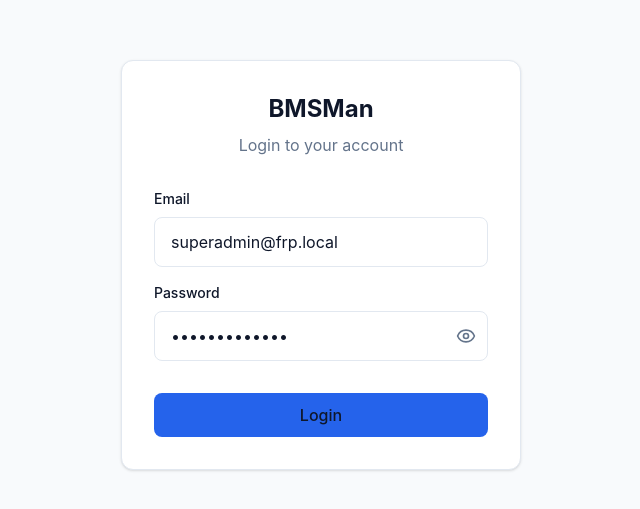
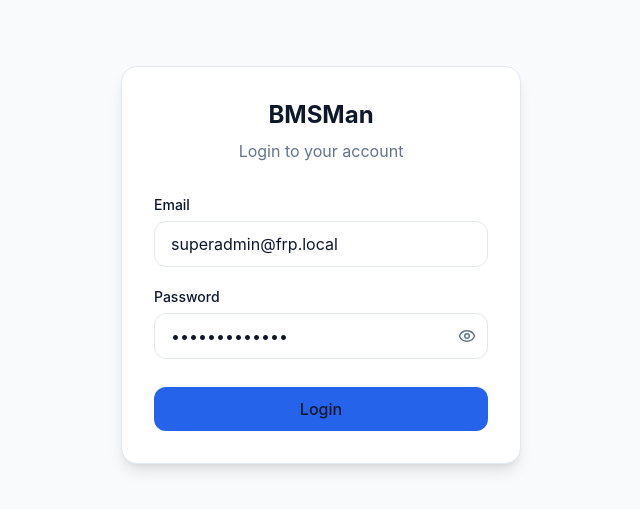
Before and after one commit to sourabh7373/bmsman, a Next.js app: page /login in a window 1280 px wide. Shown: the part 135-644 px from the top of the page, without its empty margins (319-959 px from the left). Built offline with nearby package versions, Linux system fonts and the light colour scheme.

Commit message:
feat: improve UI and mobile responsiveness

```diff
--- a/app/globals.css
+++ b/app/globals.css
@@ -9,6 +9,7 @@
   --primary: #2563eb;
   --primary-foreground: #ffffff;
   --muted: #64748b;
+  --radius: 0.75rem;
 }
 
 @theme inline {
@@ -18,6 +19,7 @@
   --color-border: var(--border);
   --color-primary: var(--primary);
   --color-muted: var(--muted);
+  --radius-md: var(--radius);
   --font-sans: "Inter", ui-sans-serif, system-ui, sans-serif;
 }
 
@@ -33,9 +35,20 @@
   -webkit-font-smoothing: antialiased;
   overflow-x: hidden;
   width: 100%;
+  line-height: 1.5;
 }
 
-/* Ensure tables don't break layout */
-.overflow-x-auto {
+/* Responsive Table Wrapper */
+.table-container {
+  width: 100%;
+  overflow-x: auto;
   -webkit-overflow-scrolling: touch;
+  border: 1px solid var(--border);
+  border-radius: var(--radius);
 }
+
+/* Focus States for Accessibility */
+:focus-visible {
+  outline: 2px solid var(--primary);
+  outline-offset: 2px;
+}
--- a/app/login/page.tsx
+++ b/app/login/page.tsx
@@ -44,40 +44,40 @@
   };
 
   return (
-    <div className="min-h-screen flex items-center justify-center bg-background p-4">
-      <div className="bg-card border border-border shadow-sm rounded-xl p-8 w-full max-w-[400px]">
+    <div className="min-h-screen flex items-center justify-center bg-background p-4 sm:p-6">
+      <div className="bg-card border border-border shadow-lg rounded-2xl p-6 sm:p-8 w-full max-w-[400px]">
         <h1 className="text-2xl font-bold text-center text-foreground mb-2">BMSMan</h1>
         <p className="text-muted text-center mb-8">Login to your account</p>
 
         {error && (
-          <div className="mb-4 p-3 bg-red-50 text-red-600 text-sm rounded-lg border border-red-100">
+          <div className="mb-6 p-3 bg-red-50 text-red-600 text-sm rounded-md border border-red-100">
             {error}
           </div>
         )}
 
-        <form onSubmit={login} className="space-y-4">
-          <div className="flex flex-col gap-2">
+        <form onSubmit={login} className="space-y-5">
+          <div className="flex flex-col gap-1.5">
             <label className="text-sm font-medium text-foreground">Email</label>
             <input
               type="email"
-              className="border border-border rounded-lg px-4 py-3 w-full outline-none focus:ring-2 focus:ring-primary/20 transition-all"
+              className="border border-border rounded-md px-4 py-2.5 w-full outline-none focus:ring-2 focus:ring-primary/20 transition-all"
               value={email}
               onChange={(e) => setEmail(e.target.value)}
-              placeholder="Enter email"
+              placeholder="name@company.com"
               required
               aria-label="Email"
             />
           </div>
 
-          <div className="flex flex-col gap-2">
+          <div className="flex flex-col gap-1.5">
             <label className="text-sm font-medium text-foreground">Password</label>
             <div className="relative">
               <input
-                className="border border-border rounded-lg px-4 py-3 w-full outline-none focus:ring-2 focus:ring-primary/20 transition-all pr-12"
+                className="border border-border rounded-md px-4 py-2.5 w-full outline-none focus:ring-2 focus:ring-primary/20 transition-all pr-12"
                 type={showPassword ? "text" : "password"}
                 value={password}
                 onChange={(e) => setPassword(e.target.value)}
-                placeholder="Enter password"
+                placeholder="••••••••"
                 required
                 aria-label="Password"
               />
@@ -86,7 +86,7 @@
                 onClick={() => setShowPassword(!showPassword)}
                 className="absolute right-3 top-1/2 -translate-y-1/2 text-muted hover:text-foreground"
               >
-                {showPassword ? <EyeOff size={20} /> : <Eye size={20} />}
+                {showPassword ? <EyeOff size={18} /> : <Eye size={18} />}
               </button>
             </div>
           </div>
@@ -94,7 +94,7 @@
           <button
             type="submit"
             disabled={loading}
-            className="w-full bg-primary text-primary-foreground font-medium rounded-lg h-[44px] hover:bg-primary/90 transition-colors disabled:opacity-50 mt-4"
+            className="w-full bg-primary text-primary-foreground font-medium rounded-md h-[44px] hover:bg-primary/90 transition-all disabled:opacity-50 mt-2"
           >
             {loading ? "Logging in..." : "Login"}
           </button>
--- a/app/organizations/create/page.tsx
+++ b/app/organizations/create/page.tsx
@@ -87,7 +87,7 @@
           <div className="bg-card border border-border rounded-xl shadow-sm p-6 lg:p-8">
             <div className="grid grid-cols-1 md:grid-cols-2 gap-6">
               {fields.map((field) => (
-                <div key={field.name} className="flex flex-col gap-2">
+                <div key={field.name} className="flex flex-col gap-1.5">
                   <label className="text-sm font-medium text-foreground">{field.label}</label>
                   <input
                     name={field.name}
@@ -95,19 +95,21 @@
                     onChange={handleChange}
                     placeholder={field.label}
                     type={field.type || "text"}
-                    className="border border-border rounded-lg px-4 py-3 w-full outline-none focus:ring-2 focus:ring-primary/20 transition-all"
+                    className="border border-border rounded-md px-4 py-2.5 w-full outline-none focus:ring-2 focus:ring-primary/20 transition-all"
                   />
                 </div>
               ))}
             </div>
 
+            <div className="mt-8 flex justify-end">
               <button
                 onClick={createOrganization}
                 disabled={loading}
-              className="mt-8 w-full bg-primary text-primary-foreground font-medium rounded-lg h-[44px] hover:bg-primary/90 transition-colors disabled:opacity-50"
+                className="bg-primary text-primary-foreground px-6 py-2.5 rounded-md font-medium hover:bg-primary/90 transition-all w-full md:w-auto disabled:opacity-50"
               >
                 {loading ? "Creating..." : "Create Organization"}
               </button>
+            </div>
           </div>
         </main>
       </div>
--- a/app/organizations/page.tsx
+++ b/app/organizations/page.tsx
@@ -58,12 +58,12 @@
             </div>
           )}
 
-          <div className="bg-card border border-border rounded-xl shadow-sm overflow-hidden">
+          <div className="bg-card border border-border rounded-md shadow-sm overflow-hidden">
             {loading ? (
               <div className="p-8 text-center text-muted">Loading...</div>
             ) : (
-              <div className="overflow-x-auto">
-                <table className="w-full text-sm min-w-[600px]">
+              <div className="table-container">
+                <table className="w-full text-sm">
                   <thead>
                     <tr className="border-b border-border text-muted bg-gray-50/50">
                       <th className="p-4 text-left font-medium">Company Name</th>
@@ -78,9 +78,9 @@
                         <td className="p-4 text-muted">{org.email}</td>
                         <td className="p-4 text-right">
                           <Link href={`/organizations/${org.id}`}>
-                            <button className="text-primary hover:text-primary/80 font-medium h-[44px] px-4">
+                            <span className="text-primary hover:text-primary/80 font-medium px-4 py-2 rounded-md hover:bg-blue-50 transition-all">
                               View
-                            </button>
+                            </span>
                           </Link>
                         </td>
                       </tr>
--- a/components/Sidebar.tsx
+++ b/components/Sidebar.tsx
@@ -31,11 +31,19 @@
 
       {/* Sidebar */}
       <aside
-        className={`fixed lg:static inset-y-0 left-0 z-50 w-64 bg-card border-r border-border p-6 transform transition-transform duration-200 ease-in-out ${
+        className={`fixed lg:static inset-y-0 left-0 z-50 w-64 bg-card border-r border-border p-6 transform transition-transform duration-300 ease-in-out ${
           isOpen ? "translate-x-0" : "-translate-x-full lg:translate-x-0"
         }`}
       >
-        <h1 className="hidden lg:block text-xl font-bold text-foreground mb-10 px-3">BMSMan</h1>
+        <div className="flex items-center justify-between mb-10 px-3">
+          <h1 className="text-xl font-bold text-foreground">BMSMan</h1>
+          <button
+            onClick={() => setIsOpen(false)}
+            className="lg:hidden p-2 text-muted hover:text-foreground"
+          >
+            <X size={20} />
+          </button>
+        </div>
         <nav aria-label="Main navigation">
           <ul className="space-y-1">
             {navItems.map((item) => (
@@ -43,7 +51,7 @@
                 <Link
                   href={item.href}
                   onClick={() => setIsOpen(false)}
-                  className="flex items-center p-3 text-foreground rounded-lg hover:bg-gray-100 transition-colors h-[44px] focus:ring-2 focus:ring-primary focus:outline-none"
+                  className="flex items-center p-3 text-foreground rounded-md hover:bg-blue-50 hover:text-primary transition-all h-[44px] focus:ring-2 focus:ring-primary focus:outline-none"
                 >
                   {item.name}
                 </Link>
--- a/components/Topbar.tsx
+++ b/components/Topbar.tsx
@@ -15,7 +15,7 @@
   return (
     <header className="h-16 bg-card border-b border-border flex items-center justify-between px-4 sm:px-8 shrink-0">
       <input
-        className="w-full max-w-[200px] sm:max-w-96 bg-background border border-border rounded-lg px-4 py-2.5 text-sm outline-none focus:ring-2 focus:ring-primary/20 transition-all h-[44px]"
+        className="w-full max-w-[200px] sm:max-w-96 bg-background border border-border rounded-md px-4 py-2 text-sm outline-none focus:ring-2 focus:ring-primary/20 transition-all h-[40px]"
         placeholder="Search..."
         aria-label="Search"
       />
@@ -32,11 +32,11 @@
         </div>
         <button
           onClick={logout}
-          className="flex items-center justify-center w-11 h-11 sm:w-auto sm:px-4 sm:h-[44px] rounded-lg text-red-600 hover:bg-red-50 transition-colors focus:ring-2 focus:ring-red-500 focus:outline-none"
+          className="flex items-center justify-center w-10 h-10 sm:w-auto sm:px-4 sm:h-[40px] rounded-md text-red-600 hover:bg-red-50 transition-all focus:ring-2 focus:ring-red-500 focus:outline-none"
           aria-label="Logout"
         >
-          <LogOut size={20} aria-hidden="true" />
-          <span className="hidden sm:inline ml-2 font-medium">Logout</span>
+          <LogOut size={18} aria-hidden="true" />
+          <span className="hidden sm:inline ml-2 font-medium text-sm">Logout</span>
         </button>
       </div>
     </header>
```
Lines whose indentation alone changed are shown as unchanged.
